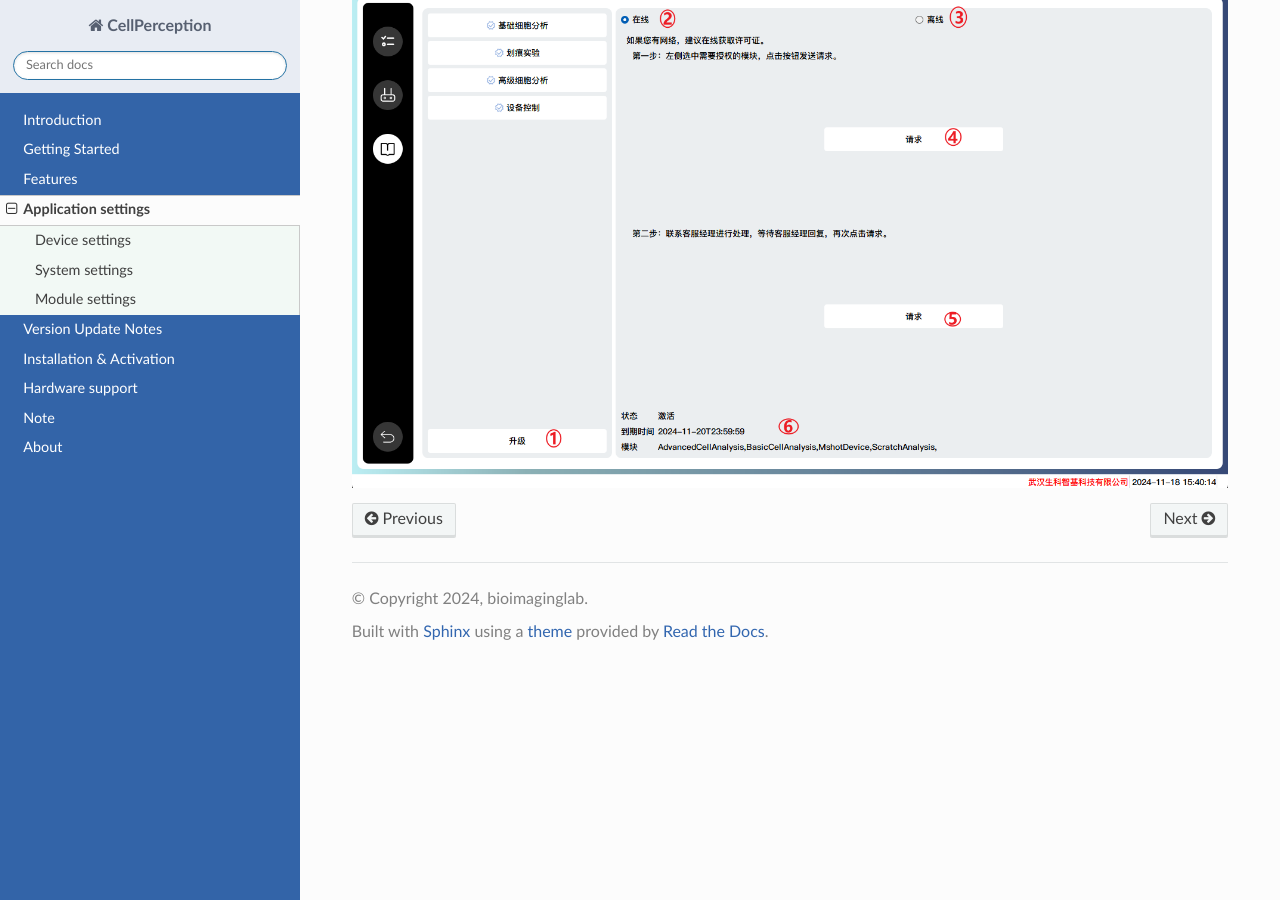
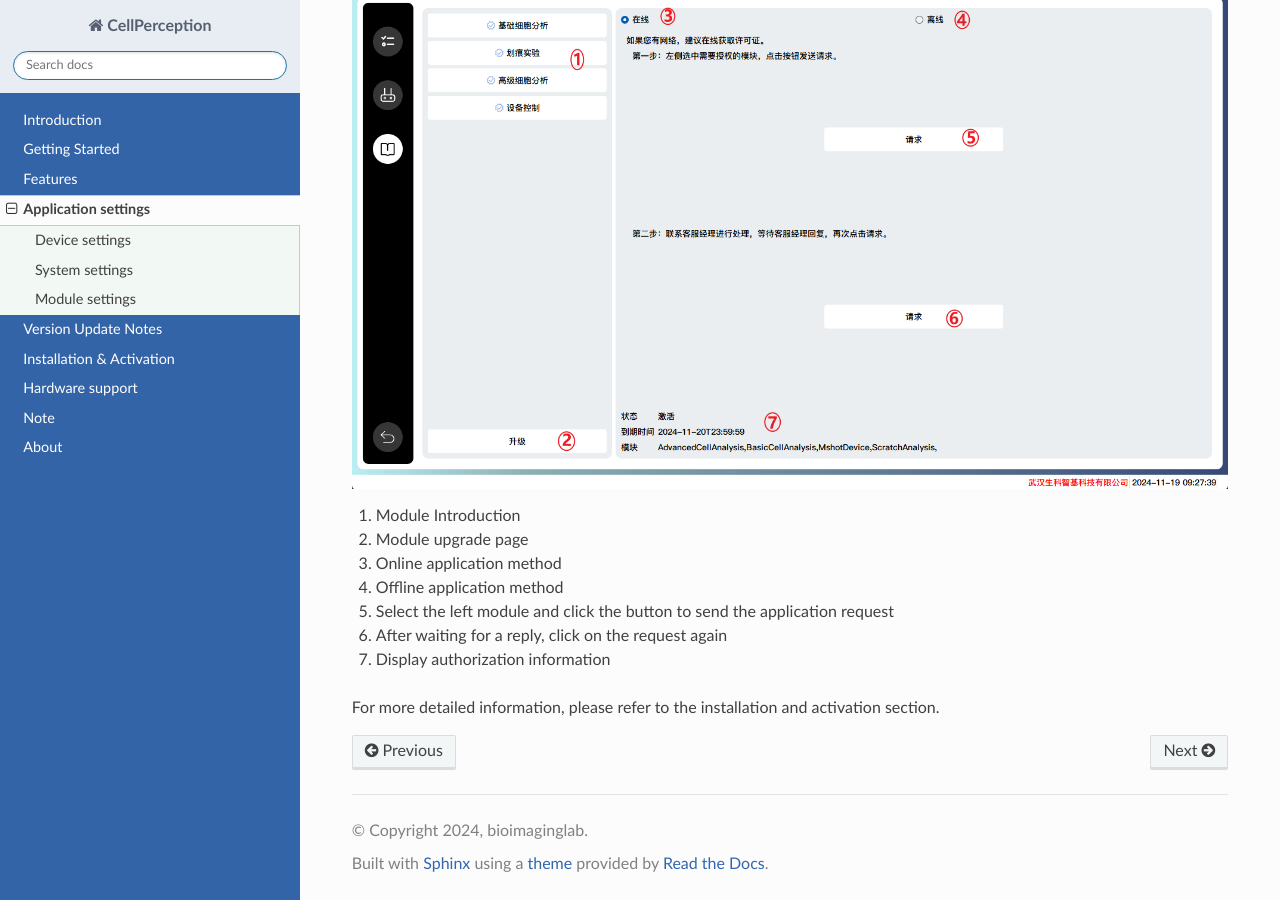
Before and after one commit to yangtong93/living-cell-docs, a Sphinx documentation site: the page built from source/user_guide/setting.md, in a window 1280 px wide and 900 px high, scrolled down 1558 px. Built offline with Sphinx 7.4.7 and the Read the Docs theme 3.1.0, drawn with Linux system fonts in a browser that asks for light colours; pages that are not in the unit, such as notebooks, are missing from menus.

Commit message:
feature: add content for setting page

```diff
--- a/source/user_guide/setting.md
+++ b/source/user_guide/setting.md
@@ -17,3 +17,13 @@ Configure the functions according to the specific microscope equipment model.
 Module introduction and module authorization.
 
 ![](../_static/images/setting_2.png)
+
+1. Module Introduction
+2. Module upgrade page
+3. Online application method
+4. Offline application method
+5. Select the left module and click the button to send the application request
+6. After waiting for a reply, click on the request again
+7. Display authorization information
+
+For more detailed information, please refer to the installation and activation section.
```
Also changed, not shown: source/user_guide/function.md (+2 -2 lines), source/user_guide/setup.md (+9 -0 lines), source/user_guide/support.md (+3 -0 lines), source/_static/images/device.png (added), source/_static/images/setting_2.png, 4 other files.
